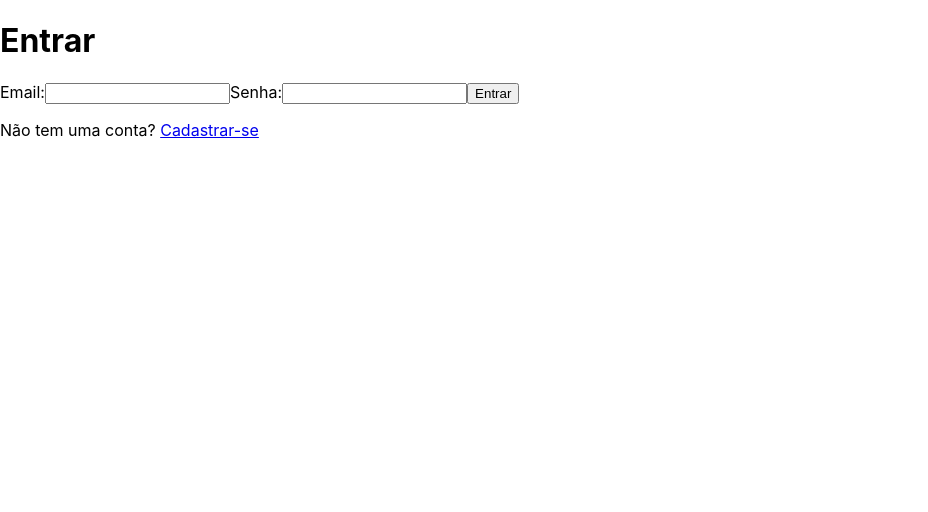
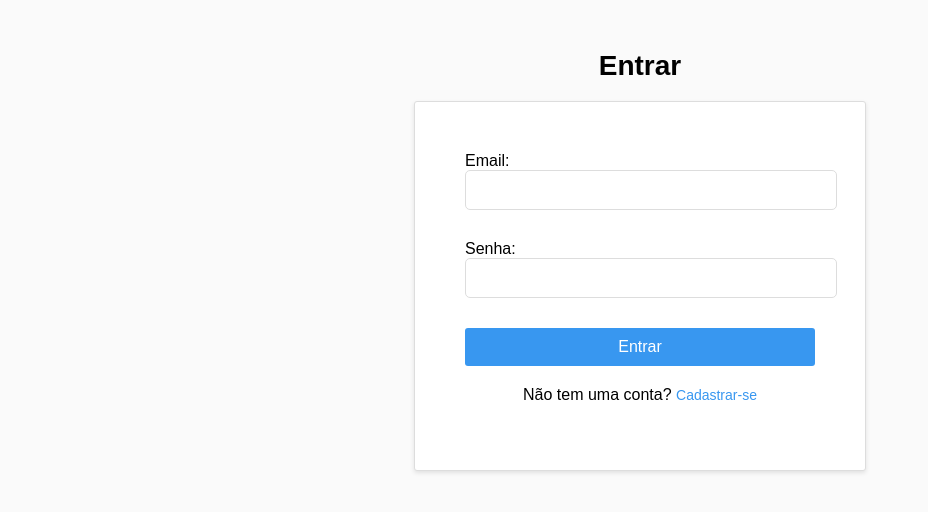
Before and after one commit to netrometro/UPE-2022.2-Equipe09, a React (Create React App) app in the folder web/app/: page / in a window 1280 px wide. Shown: the top 512 px of the page, without its empty margins (0-928 px from the left). Built offline with nearby package versions, Linux system fonts and the light colour scheme.

Commit message:
Style.css para as telas de login e registro
Fiz um css, buscando ficar semelhante ao do instagram, inclusive, a tela desse app foi usado como base visual.

```diff
--- a/web/app/src/SocialMediaStyle/Style.css
+++ b/web/app/src/SocialMediaStyle/Style.css
@@ -0,0 +1,105 @@
+  /* Tela de Login e Register */
+  body {
+    font-family: Arial, sans-serif;
+    background-color: #fafafa;
+    }
+
+    h1 {
+    font-size: 28px;
+    font-weight: 600;
+    text-align: center;
+    margin-top: 50px;
+    }
+
+    form {
+    width: 350px;
+    margin: 0 auto;
+    background-color: #fff;
+    border: 1px solid #ddd;
+    padding: 50px;
+    box-shadow: 0 2px 4px rgba(0, 0, 0, 0.1);
+    border-radius: 3px;
+    }
+
+    label {
+    display: block;
+    font-size: 16px;
+    margin-bottom: 10px;
+    }
+
+    input[type='text'],
+    input[type='email'],
+    input[type='password'] {
+    width: 100%;
+    padding: 10px;
+    border-radius: 5px;
+    border: 1px solid #ddd;
+    font-size: 16px;
+    margin-bottom: 20px;
+    }
+
+    button[type='submit'] {
+    background-color: #3897f0;
+    border: none;
+    color: #fff;
+    padding: 10px 20px;
+    border-radius: 3px;
+    font-size: 16px;
+    cursor: pointer;
+    width: 100%;
+    margin-bottom: 10px;
+    }
+
+    button[type='submit']:hover {
+    background-color: #38ace0;
+    }
+
+    p {
+    text-align: center;
+    margin-top: 10px;
+    }
+
+    a {
+    text-decoration: none;
+    color: #3897f0;
+    font-size: 14px;
+    }
+
+    a:hover {
+    text-decoration: underline;
+    }
+
+    /* Classe para o componente de Login */
+    .login-container {
+    display: flex;
+    flex-direction: column;
+    align-items: center;
+    }
+
+    .login-container form {
+    margin-top: 50px;
+    }
+
+    .login-container button[type='submit'] {
+    margin-top: 20px;
+    }
+
+    /* Classe para o componente de Registro */
+    .register-container {
+    display: flex;
+    flex-direction: column;
+    align-items: center;
+    }
+
+    .register-container form {
+    margin-top: 50px;
+    }
+
+    .register-container button[type='submit'] {
+    margin-top: 20px;
+    }
+
+    /* Classe para o link "Cadastrar-se" ou "Entrar" */
+    .link-container {
+    margin-top: 20px;
+    }
--- a/web/app/src/components/Login/Login.js
+++ b/web/app/src/components/Login/Login.js
@@ -1,6 +1,6 @@
 import React, { useState } from 'react';
 import axios from 'axios';
-/* import '../../style.css'; */
+import '../../SocialMediaStyle/Style.css';
 
 export function Login() {
     const [email, setEmail] = useState('');
--- a/web/app/src/components/Register/Register.js
+++ b/web/app/src/components/Register/Register.js
@@ -1,6 +1,6 @@
 import React, { useState } from 'react';
 import axios from 'axios';
-/* import '../../style.css'; */
+import '../../SocialMediaStyle/Style.css';
 
 export function Register() {
     const [username, setUsername] = useState('');
```
